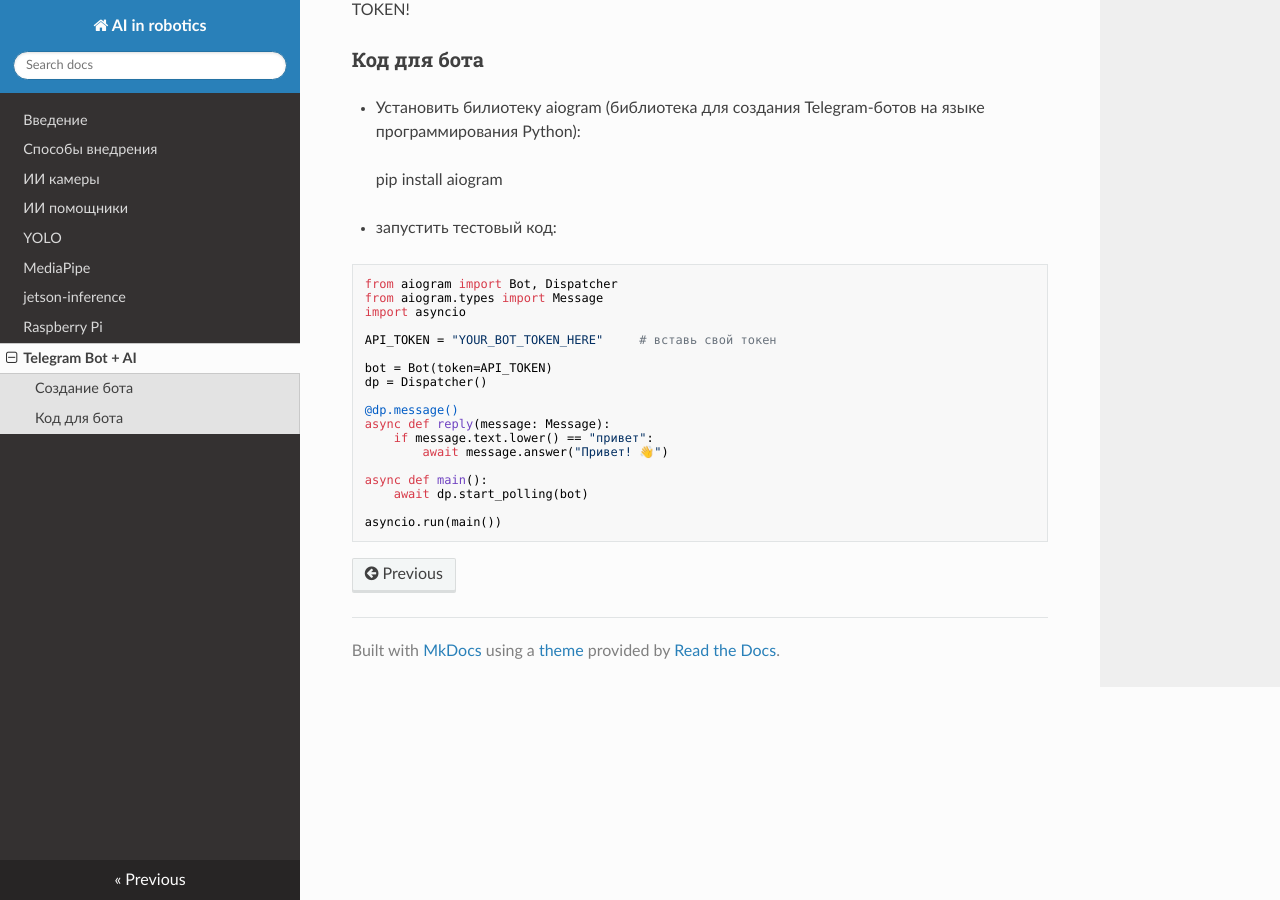
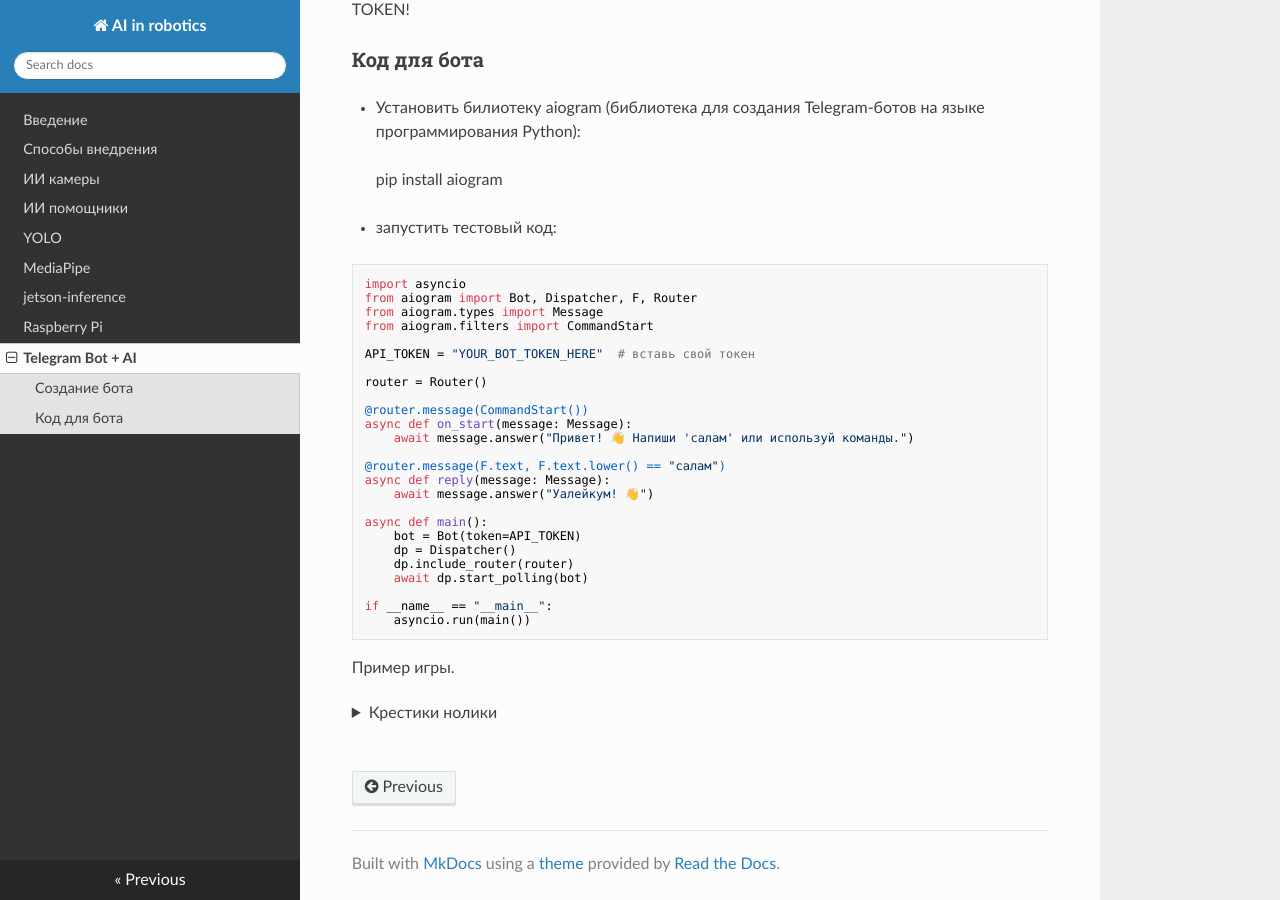
Before and after one commit to aztechell/AI-in-robotics, an MkDocs documentation site: the page built from docs/tgai.md, in a window 1280 px wide and 900 px high, scrolled down 1408 px. Built offline with MkDocs 1.6.1, drawn with Linux system fonts in a browser that asks for light colours; nearby versions of some CDN libraries; some of the changed lines change nothing that is shown.

Commit message:
adding info

````diff
--- a/docs/tgai.md
+++ b/docs/tgai.md
@@ -27,22 +27,142 @@
 - запустить тестовый код:
 
 ```
-from aiogram import Bot, Dispatcher
+import asyncio
+from aiogram import Bot, Dispatcher, F, Router
 from aiogram.types import Message
-import asyncio
+from aiogram.filters import CommandStart
 
-API_TOKEN = "YOUR_BOT_TOKEN_HERE"     # вставь свой токен
+API_TOKEN = "YOUR_BOT_TOKEN_HERE"  # вставь свой токен
 
-bot = Bot(token=API_TOKEN)
-dp = Dispatcher()
+router = Router()
 
-@dp.message()
+@router.message(CommandStart())
+async def on_start(message: Message):
+    await message.answer("Привет! 👋 Напиши 'салам' или используй команды.")
+
+@router.message(F.text, F.text.lower() == "салам")
 async def reply(message: Message):
-    if message.text.lower() == "привет":
-        await message.answer("Привет! 👋")
+    await message.answer("Уалейкум! 👋")
 
 async def main():
+    bot = Bot(token=API_TOKEN)
+    dp = Dispatcher()
+    dp.include_router(router)
     await dp.start_polling(bot)
 
-asyncio.run(main())
+if __name__ == "__main__":
+    asyncio.run(main())
 ```
+
+Пример игры.
+<details>
+<summary>Крестики нолики</summary>
+
+```
+import asyncio, random
+from aiogram import Bot, Dispatcher, F, Router
+from aiogram.filters import CommandStart
+from aiogram.types import Message, CallbackQuery
+from aiogram.utils.keyboard import InlineKeyboardBuilder
+
+API_TOKEN = "YOUR_BOT_TOKEN_HERE"
+
+router = Router()
+GAMES: dict[int, list[str]] = {}
+WIN = [(0,1,2),(3,4,5),(6,7,8),(0,3,6),(1,4,7),(2,5,8),(0,4,8),(2,4,6)]
+
+def new_board(): return [' '] * 9
+def avail(b): return [i for i,v in enumerate(b) if v == ' ']
+def winner(b):
+    for a,b1,c in WIN:
+        line = [b[a], b[b1], b[c]]
+        if line[0] != ' ' and len(set(line)) == 1:
+            return line[0]
+    return "draw" if not avail(b) else None
+
+def would_win(b, s, i):
+    t = b.copy(); t[i] = s
+    return winner(t) == s
+
+def bot_move(b):
+    for i in avail(b):
+        if would_win(b, 'O', i): return i
+    for i in avail(b):
+        if would_win(b, 'X', i): return i
+    if 4 in avail(b): return 4
+    for i in [0,2,6,8]:
+        if i in avail(b): return i
+    return random.choice(avail(b))
+
+def board_kb(b, finished=False):
+    kb = InlineKeyboardBuilder()
+    sym = lambda v: '❌' if v == 'X' else ('⭕' if v == 'O' else '·')
+    for i in range(9):
+        text = sym(b[i])
+        cb = "ttt:noop" if finished or b[i] != ' ' else f"ttt:{i}"
+        kb.button(text=text, callback_data=cb)
+    kb.adjust(3,3,3)
+    return kb.as_markup()
+
+def status_text(b):
+    w = winner(b)
+    if w == 'X': return "Ты выиграл. ✅"
+    if w == 'O': return "Бот выиграл. ❌"
+    if w == "draw": return "Ничья. ⏸"
+    return "Твой ход: ❌"
+
+@router.message(CommandStart())
+async def start(m: Message):
+    GAMES[m.chat.id] = new_board()
+    await m.answer("Крестики-нолики. Ты играешь ❌.",
+                   reply_markup=board_kb(GAMES[m.chat.id]))
+
+@router.callback_query(F.data == "ttt:noop")
+async def noop(c: CallbackQuery):
+    await c.answer()
+
+@router.callback_query(F.data.startswith("ttt:"))
+async def play(c: CallbackQuery):
+    chat_id = c.message.chat.id
+    data = c.data.split(":")[1]
+
+    b = GAMES.get(chat_id) or new_board()
+    if data == "noop" or winner(b):
+        await c.answer()
+        return
+
+    i = int(data)
+    if b[i] != ' ':
+        await c.answer()
+        return
+
+    b[i] = 'X'
+    w = winner(b)
+
+    if not w:
+        j = bot_move(b)
+        b[j] = 'O'
+        w = winner(b)
+
+    finished = w is not None
+
+    await c.message.edit_text(status_text(b), reply_markup=board_kb(b, finished=finished))
+    await c.answer()
+
+    if finished:
+        nb = new_board()
+        GAMES[chat_id] = nb
+        await c.message.answer("Новая игра. Твой ход: ❌", reply_markup=board_kb(nb))
+
+async def main():
+    bot = Bot(API_TOKEN)
+    dp = Dispatcher()
+    dp.include_router(router)
+    await dp.start_polling(bot)
+
+if __name__ == "__main__":
+    asyncio.run(main())
+
+```
+</details>
+<br>
````
